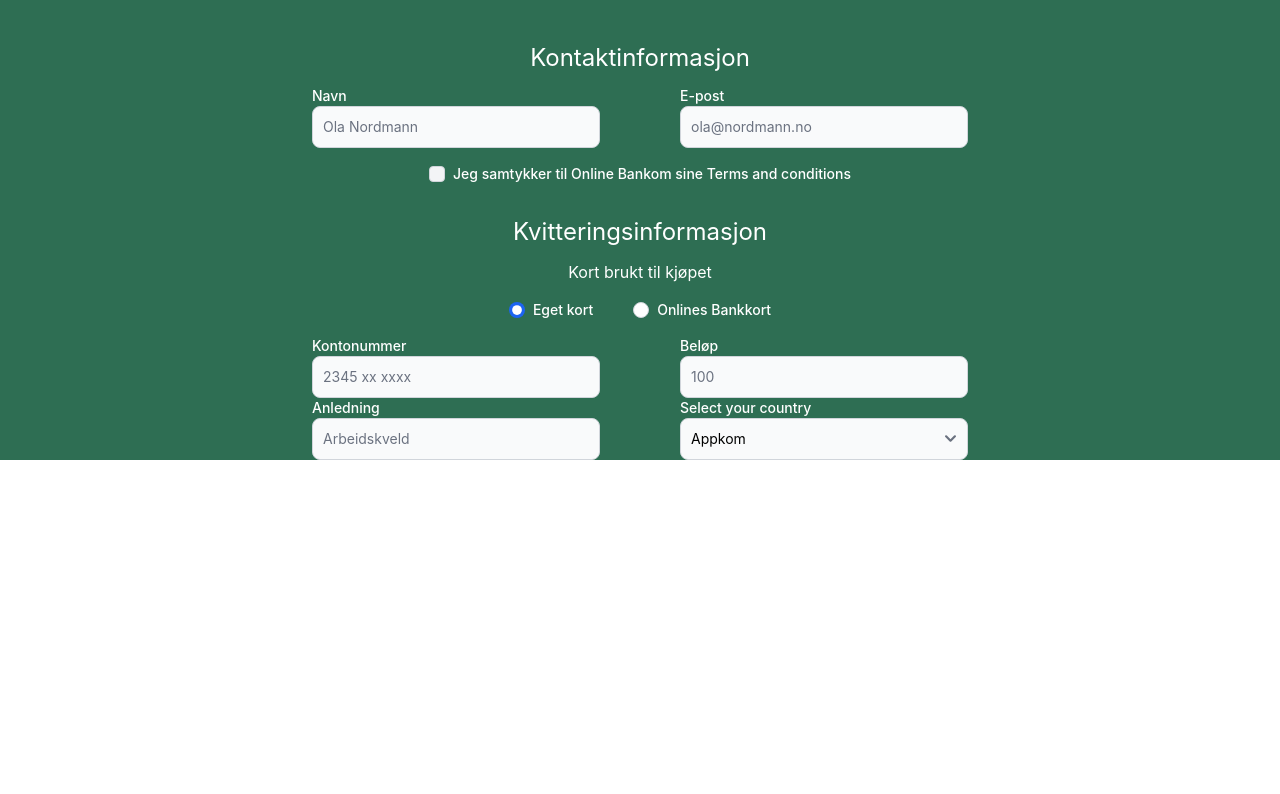
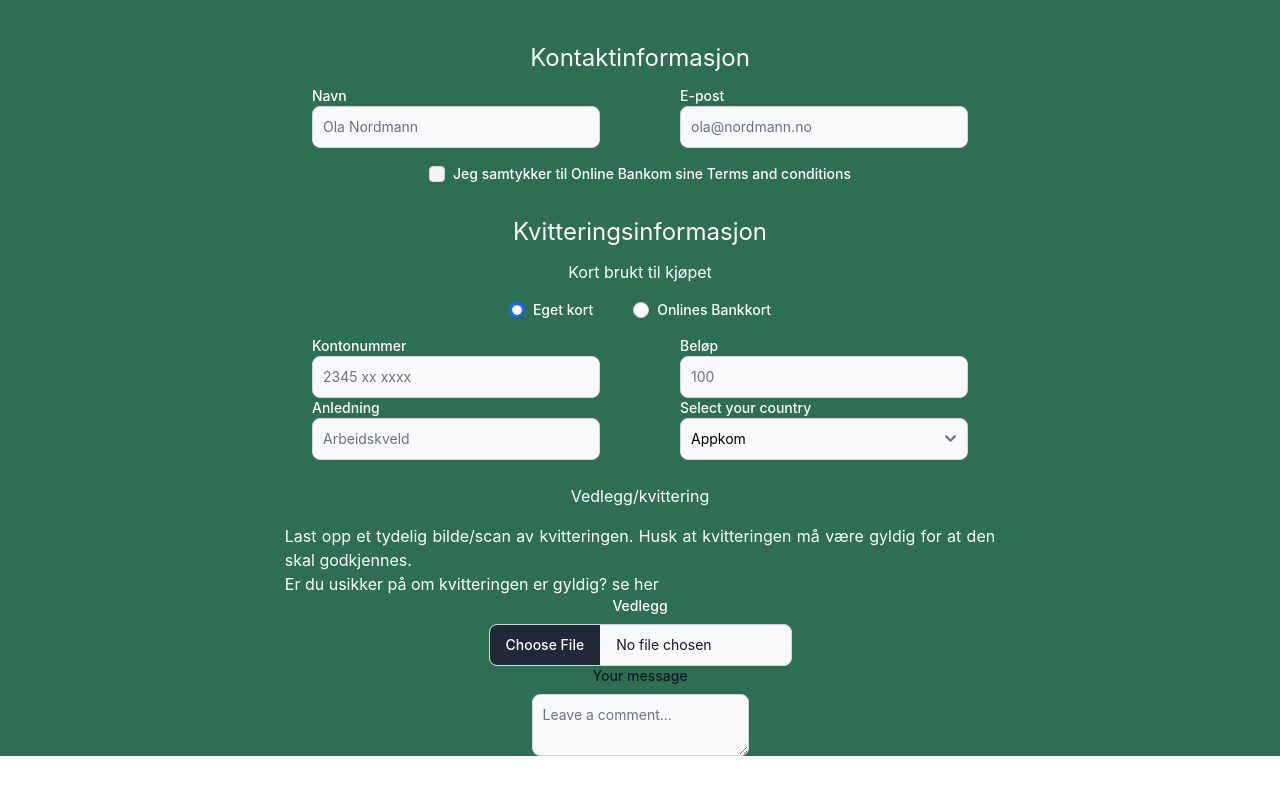
Before and after one commit to appKom/gnocchi, a React (Create React App) app: page /kvittering in a window 1280 px wide. Shown: the part 306-1100 px from the top of the page. Before the commit the page ends 814 px from the top, so only its background shows below. Built offline with nearby package versions, Linux system fonts and the light colour scheme.

Commit message:
meldingboks

```diff
--- a/src/components/pages/Reciept_regular.tsx
+++ b/src/components/pages/Reciept_regular.tsx
@@ -1,7 +1,13 @@
 import { Button, Checkbox, Label, TextInput } from "flowbite-react";
+import { SetStateAction, useState } from "react";
 
 const ReceiptRegular = () => {
     const username: String = "Ola Nordmann";
+    const [komite, setKomite] = useState("");
+    const handleSelectChange = (event: { target: { value: SetStateAction<string>; }; }) => {
+        setKomite(event.target.value);
+
+    };
 
     return (
         <div className="flex flex-col items-center justify-center h-full m-4 md:m-12">
@@ -82,23 +88,41 @@ const ReceiptRegular = () => {
                     <div className="flex flex-col">
                         <form>
                         <label htmlFor="ansvarlig1" className="block text-sm font-medium text-white dark:text-white w-72">Select your country</label>
-                            <select id="ansvarlig1" className="bg-gray-50 border border-gray-300 text-black text-sm rounded-lg focus:ring-blue-500 focus:border-blue-500 block w-full p-2.5 dark:bg-gray-700 dark:border-gray-600 dark:placeholder-gray-400 text-black dark:focus:ring-blue-500 dark:focus:border-blue-500">
+                            <select id="ansvarlig1" value={komite} onChange={handleSelectChange} className="bg-gray-50 border border-gray-300 text-black text-sm rounded-lg focus:ring-blue-500 focus:border-blue-500 block w-full p-2.5 dark:bg-gray-700 dark:border-gray-600 dark:placeholder-gray-400 text-black dark:focus:ring-blue-500 dark:focus:border-blue-500">
 
-                                <option>Appkom</option>
-                                <option>Velkom</option>
-                                <option>Backlog</option>
-                                <option>Prokom</option>
-                                <option>Arrkom</option>
-                                <option>Bankkom</option>
-                                <option>Bedkom</option>
-                                <option>FeminIT</option>
-                                <option>OIL</option>
-                                <option>Fagkom</option>
-                                <option>Trikom</option>
-                                <option>Annet</option>
+                                <option value ="Appkom">Appkom</option>
+                                <option value ="Velkom">Velkom</option>
+                                <option value = "Backlog">Backlog</option>
+                                <option value="Prokom">Prokom</option>
+                                <option value="Arrkom">Arrkom</option>
+                                <option value = "Bankkom">Bankkom</option>
+                                <option value ="Bedkom">Bedkom</option>
+                                <option value = "FeminIT">FeminIT</option>
+                                <option value = "OIL">OIL</option>
+                                <option value = "Fagkom">Fagkom</option>
+                                <option value="Trikom">Trikom</option>
+                                <option value="Annet">Annet</option>
                             </select>
                         </form>
                     </div>
+
+                </div>
+                <div className="w-3/5 text-justify mt-6">
+                    <h1 className="text-base text-center">Vedlegg/kvittering</h1>
+                    <p className="text-base mt-4">Last opp et tydelig bilde/scan av kvitteringen. Husk at kvitteringen må være gyldig for at den skal godkjennes.</p>
+                    <p className="text-base">Er du usikker på om kvitteringen er gyldig? se her</p>
+                </div>
+                <div>
+                    <form className="max-w-lg mx-auto">
+                        <label className="text-white block mb-2 text-sm font-medium text-gray-900 dark:text-white" htmlFor="kvittering">Vedlegg</label>
+                        <input className="block w-full text-sm text-gray-900 border border-gray-300 rounded-lg cursor-pointer bg-gray-50 dark:text-gray-400 focus:outline-none dark:bg-gray-700 dark:border-gray-600 dark:placeholder-gray-400" aria-describedby="user_avatar_help" id="kvittering" type="file"/>
+                    </form>
+                </div>
+                <div>
+                <form className="max-w-sm mx-auto">
+  <label htmlFor="message" className="block mb-2 text-sm font-medium text-gray-900 dark:text-white">Your message</label>
+  <textarea id="message" className="block p-2.5 w-full text-sm text-gray-900 bg-gray-50 rounded-lg border border-gray-300 focus:ring-blue-500 focus:border-blue-500 dark:bg-gray-700 dark:border-gray-600 dark:placeholder-gray-400 dark:text-white dark:focus:ring-blue-500 dark:focus:border-blue-500" placeholder="Leave a comment..."></textarea>
+</form>
                 </div>
         </div>
     );
```
